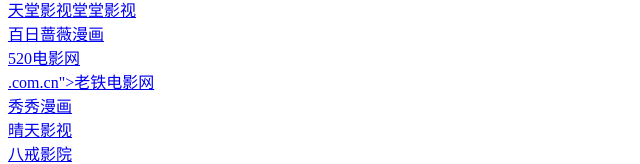
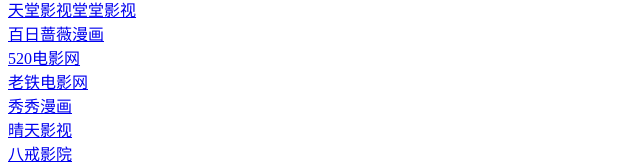
Before and after one commit to jingyuanjianwangzhidaohang/jingyuanjianwangzhidaohang.github.io, a plain HTML site: page index.html in a window 1280 px wide. Shown: the part 609-773 px from the top of the page, without its empty margins (0-640 px from the left). Drawn offline with Linux system fonts and the light colour scheme.

Commit message:
Update index.html

```diff
--- a/index.html
+++ b/index.html
@@ -33,7 +33,7 @@
 <a href="https://tiantangyingshi-top1.com.cn">天堂影视堂堂影视</a><br>
 <a href="https://bairiqiangweimanhua-app.com.cn">百日蔷薇漫画</a><br>
 <a href="https://www.520dianyingwang-h5.com.cn">520电影网</a><br>
-<a href="https://laotiedianyingwang-cn">.com.cn">老铁电影网</a><br>
+<a href="https://laotiedianyingwang-cn.com.cn">老铁电影网</a><br>
 <a href="https://www.xiuxiumanhua-wap.com.cn">秀秀漫画</a><br>
 <a href="https://qingtianyingshi-mip.com.cn">晴天影视</a><br>
 <a href="https://www.bajie-yingyuan.com.cn">八戒影院</a><br>
```
